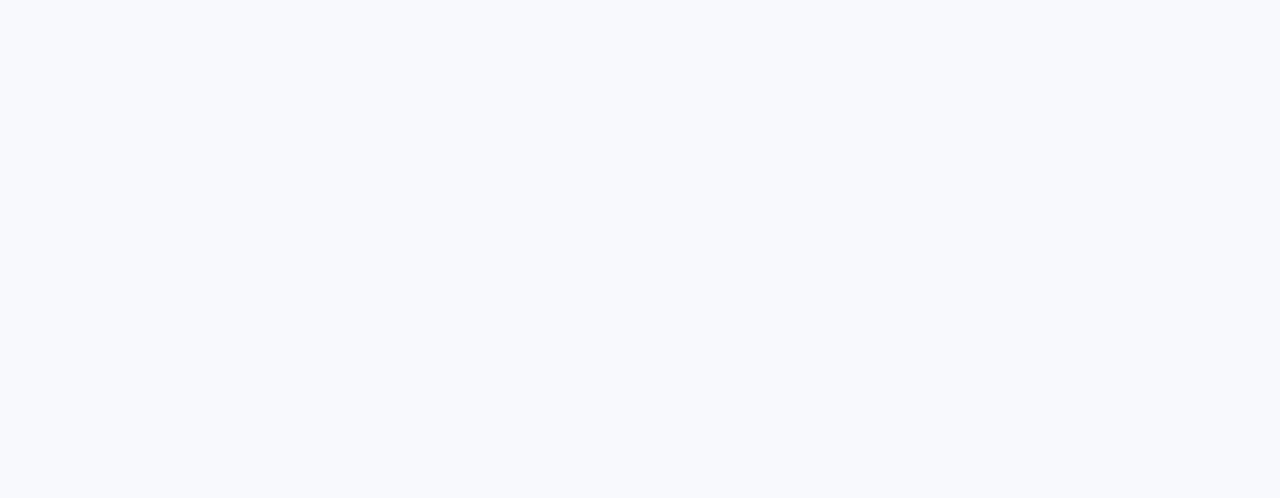
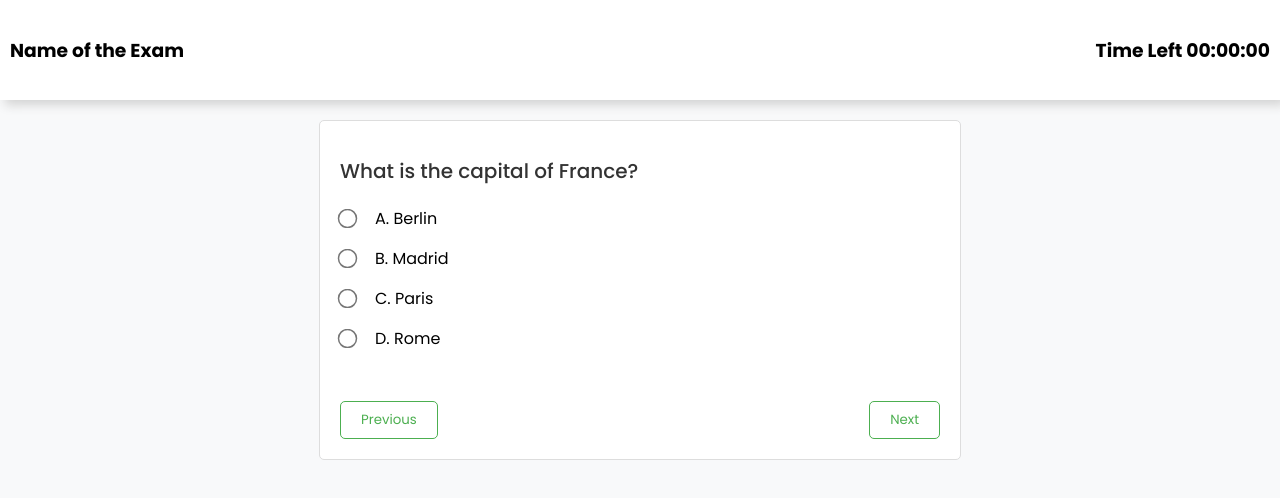
Before and after one commit to SudheerKovvuru/Examination_Portal, a React (Vite) app in the folder frontend/: page /quiz in a window 1280 px wide. Before the commit this address had no page. Shown: the top 498 px of the page. Built offline with nearby package versions, Linux system fonts and the light colour scheme.

Commit message:
added quiz components

```diff
--- a/frontend/src/App.jsx
+++ b/frontend/src/App.jsx
@@ -4,7 +4,7 @@ import Signup from "./pages/signup";
 import Home from "./pages/home";
 import {useState} from "react";
 import Refresh from "./Refresh";
-
+import Quiz from "./pages/Quiz";
 function App()
 {
   const[authenticated,setAuthenticated]=useState(false);
@@ -19,6 +19,7 @@ function App()
       <Route path="/login" element={<Login/>}/>
       <Route path="/signup" element={<Signup/>}/>
       <Route path="/home" element={<PrivateRoute element={<Home/>}/>}/>
+      <Route path="/quiz" element={<Quiz/>}/>
     </Routes>
     </>
   );
--- /dev/null
+++ b/frontend/src/components/Questions.jsx
@@ -0,0 +1,51 @@
+import React, { useState } from "react";
+import "../styles/Questions.css";
+
+function Questions(){
+    const [checked,setChecked]=useState(undefined);
+
+    const onSelect=()=>{
+        setChecked(true)
+        console.log('radio button change');
+    }
+    return(
+        // <div className="questions">
+        //     <h2>Simple question 1</h2>
+        //     <ul>
+        //         <li><input
+        //         type="radio"
+        //         value={checked}
+        //         name="options"
+        //         id="q1-option" onChange={onSelect}/>
+        //         <label htmlFor="q1-option">options</label>
+        //         <div className="check">
+
+        //         </div>
+        //         </li>
+        //     </ul>
+        // </div>
+    <div className="container">
+      <p className="question">What is the capital of France?</p>
+      <form className="options-container">
+        <label className="option">
+          <input type="radio" name="option" value="Berlin" className="radio" />
+          A. Berlin
+        </label>
+        <label className="option">
+          <input type="radio" name="option" value="Madrid" className="radio" />
+          B. Madrid
+        </label>
+        <label className="option">
+          <input type="radio" name="option" value="Paris" className="radio" />
+          C. Paris
+        </label>
+        <label className="option">
+          <input type="radio" name="option" value="Rome" className="radio" />
+          D. Rome
+        </label>
+      </form>
+</div>
+    );
+}
+
+export default Questions;
--- a/frontend/src/components/RulesPopup.jsx
+++ b/frontend/src/components/RulesPopup.jsx
@@ -1,17 +1,19 @@
 import React, { useState } from "react";
 import "../styles/RulesPopup.css";
-
+import { useNavigate} from "react-router-dom";
 const RulesPopup = ({onClose}) => {
   const [isAgreed, setIsAgreed] = useState(false);
 
   const handleCheckboxChange = () => {
     setIsAgreed(!isAgreed);
   };
-
+  const navigate=useNavigate();
   const handleStartTest = () => {
-    alert("Test started! Good luck!");
-    onClose();
-    document.getElementById("rulesPopup").style.display = "none";
+    setTimeout(()=>{
+      onClose();
+      navigate("/quiz");
+      document.getElementById("rulesPopup").style.display = "none";
+    },1000);
   };
 
   return (
--- /dev/null
+++ b/frontend/src/pages/Quiz.jsx
@@ -0,0 +1,27 @@
+import Questions from "../components/Questions";
+import '../styles/Quiz.css'
+function Quiz()
+{
+    function onPrev(){
+        console.log("on click prev");
+    }
+    function onNext(){
+        console.log("on click next");
+    }
+    return(
+        <>
+        <nav>
+            <h3>Name of the Exam</h3>
+            <h3>Time Left 00:00:00</h3>
+        </nav>
+        <div className="questionpage">
+            <Questions/>
+            <div className="grid">
+                <button className="Prev-btn" onClick={onPrev}>Previous</button>
+                <button className="Next-btn" onClick={onNext}>Next</button>
+            </div>
+        </div>
+        </>
+    );
+}
+export default Quiz;
--- /dev/null
+++ b/frontend/src/styles/Questions.css
@@ -0,0 +1,27 @@
+.question {
+    margin-bottom: 20px;
+    font-size: 20px;
+    font-weight:500;
+    color: #333;
+  }
+
+  .options-container {
+    display: flex;
+    flex-direction: column;
+    gap: 15px;
+    margin-bottom: 20px;
+  }
+
+  .option {
+    font-size: 1rem;
+    display: flex;
+    align-items: center;
+    gap: 10px;
+    cursor: pointer;
+  }
+
+  .radio {
+    accent-color:#06a20c;
+    transform: scale(1.5);
+    cursor: pointer;
+  }
--- /dev/null
+++ b/frontend/src/styles/Quiz.css
@@ -0,0 +1,33 @@
+.questionpage{
+    max-width: 600px;
+    margin:20px  auto;
+    padding: 20px;
+    border: 1px solid #ddd;
+    border-radius: 5px;
+    /* box-shadow: 0 4px 8px rgba(0, 0, 0, 0.1); */
+    background-color: white;
+  }
+.grid{
+    margin:auto;
+    margin-top: 50px;
+    width: 600px;
+    display: flex;
+    align-items: center;
+    justify-content: space-between;
+}
+.grid button{
+    padding:8px 20px;
+    border-radius: 5px;
+    border:1px solid #4CAF50;
+    background-color: white;
+    color:#4CAF50;
+    transition: transform 0.2s ease;
+}
+.grid button:hover{
+    background-color: #4CAF50;
+    border:1px solid white;
+    color:white;
+}
+.grid button:active{
+    transform: scale(0.93);
+}
```
Also changed, not shown: frontend/src/styles/RulesPopup.css (line endings or trailing spaces).
